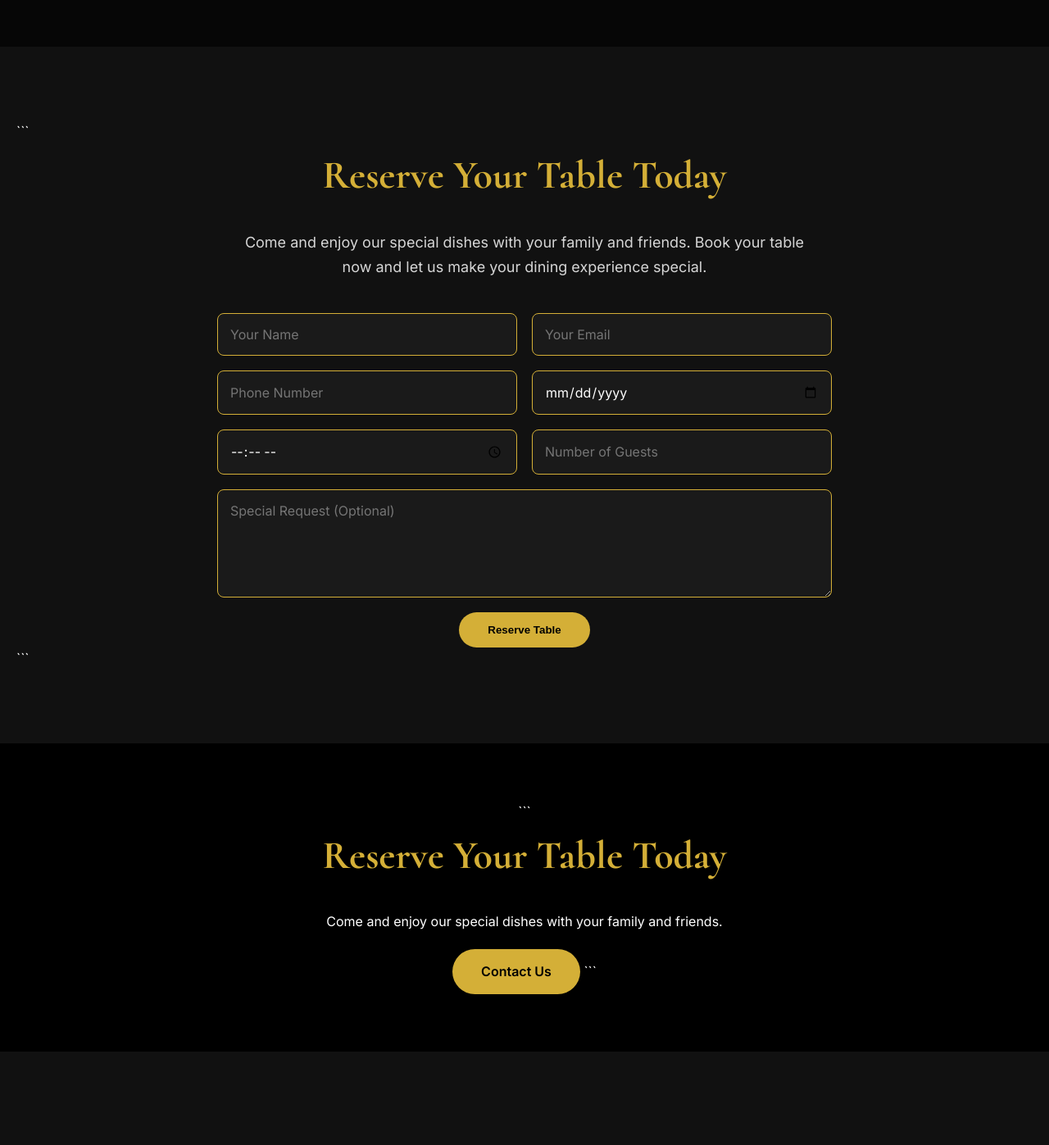
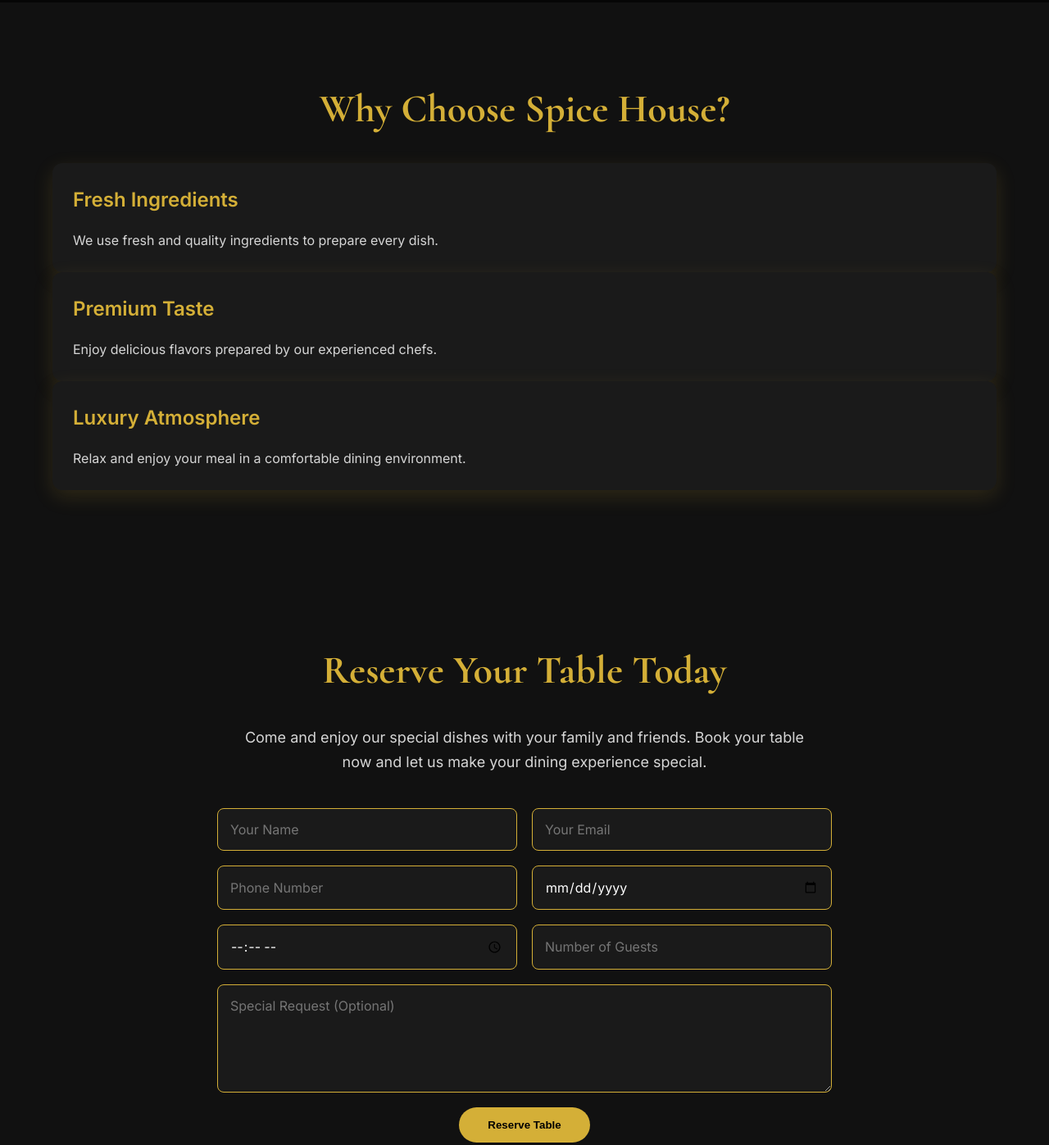
Before and after one commit to afnanfarooq48-ctrl/growthlift-capstone, a website: page index.html in a window 1280 px wide. Shown: the part 835-2232 px from the top of the page at 82% size. Before the commit the page ends 2118 px from the top, so only its background shows below. Drawn offline with Linux system fonts and the light colour scheme.

Commit message:
Fix reservation form

````diff
--- a/index.html
+++ b/index.html
@@ -1,10 +1,8 @@
+```html
 <!DOCTYPE html>
-
 <html lang="en">
 
 <head>
-
-```
     <meta charset="UTF-8">
     <meta name="viewport" content="width=device-width, initial-scale=1.0">
 
@@ -12,20 +10,18 @@
 
     <link rel="stylesheet" href="style.css">
 
-<link href="https://fonts.googleapis.com/css2?family=Cormorant:wght@600;700&family=Inter:wght@400;600&display=swap" rel="stylesheet">
-```
-
+    <link href="https://fonts.googleapis.com/css2?family=Cormorant:wght@600;700&family=Inter:wght@400;600&display=swap"
+        rel="stylesheet">
 </head>
 
 <body>
 
     <!-- ===========================
          HEADER
-=========================== -->
+    ============================ -->
 
     <header class="site-header">
 
-```
         <div class="container nav-wrap">
 
             <div class="logo">
@@ -47,23 +43,23 @@
             </nav>
 
         </div>
-```
 
     </header>
 
+
     <!-- ===========================
          HERO
-=========================== -->
+    ============================ -->
 
     <section class="hero">
 
-```
-<div class="hero-content">
+        <div class="container hero-content">
 
             <h1>Experience Luxury Taste</h1>
 
             <p>
-        Delicious food, premium atmosphere and unforgettable dining experience.
+                Delicious food, premium atmosphere and
+                unforgettable dining experience.
             </p>
 
             <a href="menu.html" class="btn-cta">
@@ -71,24 +67,78 @@
             </a>
 
         </div>
-```
 
     </section>
 
+
+    <!-- ===========================
+         HIGHLIGHTS
+    ============================ -->
+
+    <section class="highlights">
+
+        <div class="container">
+
+            <h2>Why Choose Spice House?</h2>
+
+            <div class="highlight-grid">
+
+                <div class="highlight-card">
+
+                    <h3>Fresh Ingredients</h3>
+
+                    <p>
+                        We use fresh and quality ingredients
+                        to prepare every dish.
+                    </p>
+
+                </div>
+
+
+                <div class="highlight-card">
+
+                    <h3>Premium Taste</h3>
+
+                    <p>
+                        Enjoy delicious flavors prepared
+                        by our experienced chefs.
+                    </p>
+
+                </div>
+
+
+                <div class="highlight-card">
+
+                    <h3>Luxury Atmosphere</h3>
+
+                    <p>
+                        Relax and enjoy your meal in a
+                        comfortable dining environment.
+                    </p>
+
+                </div>
+
+            </div>
+
+        </div>
+
+    </section>
+
+
     <!-- ===========================
          RESERVATION
-=========================== -->
+    ============================ -->
 
-<section class="reservation-section">
+    <section class="reservation-section" id="reservation">
 
-```
         <div class="container">
 
             <h2>Reserve Your Table Today</h2>
 
             <p class="reservation-intro">
-        Come and enjoy our special dishes with your family and friends.
-        Book your table now and let us make your dining experience special.
+                Come and enjoy our special dishes with your
+                family and friends. Book your table now and
+                let us make your dining experience special.
             </p>
 
 
@@ -142,41 +192,65 @@
                     placeholder="Special Request (Optional)"
                 ></textarea>
 
-        <button type="submit" class="btn-cta">
+
+                <button
+                    type="submit"
+                    class="btn-cta">
                     Reserve Table
                 </button>
 
             </form>
 
         </div>
-```
 
     </section>
 
+
     <!-- ===========================
          CTA
-=========================== -->
+    ============================ -->
 
     <section class="cta-strip">
 
-```
-<h2>Reserve Your Table Today</h2>
+        <div class="container">
+
+            <h2>Visit Spice House</h2>
 
             <p>
-    Come and enjoy our special dishes with your family and friends.
+                Experience great food, beautiful atmosphere
+                and unforgettable moments.
             </p>
 
             <a href="contact.html" class="btn-cta">
                 Contact Us
             </a>
-```
+
+        </div>
 
     </section>
 
+
+    <!-- ===========================
+         FOOTER
+    ============================ -->
+
+    <footer>
+
+        <div class="container">
+
+            <p>
+                © 2026 Spice House. All Rights Reserved.
+            </p>
+
+        </div>
+
+    </footer>
+
+
     <!-- JavaScript -->
-
     <script src="script.js"></script>
 
 </body>
 
 </html>
+```
````
Also changed, not shown: script.js (line endings or trailing spaces). Lines whose indentation alone changed are shown as unchanged.
